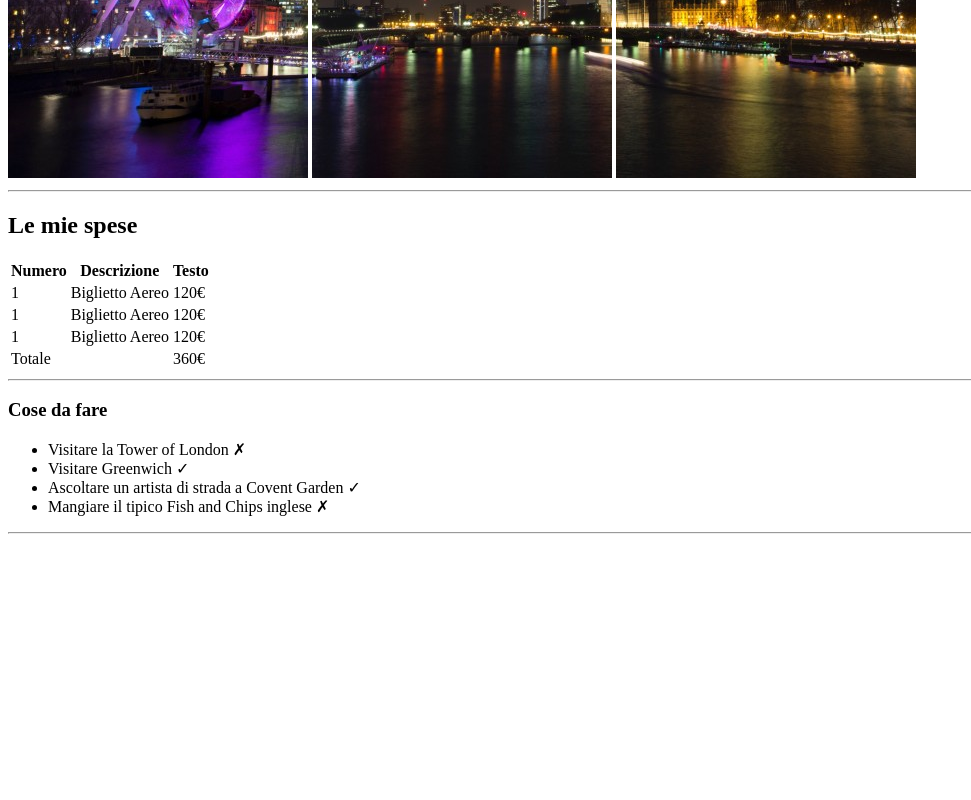
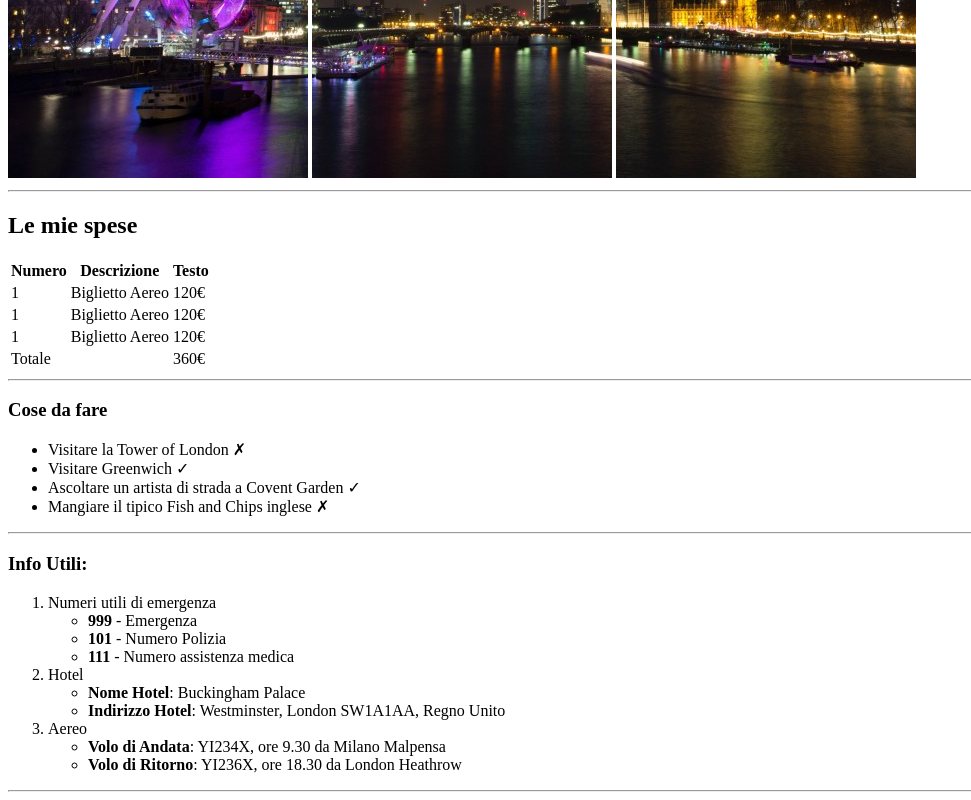
Before and after one commit to Flek8/html-london-trip, a plain HTML site: page index.html in a window 1280 px wide. Shown: the part 502-1302 px from the top of the page, without its empty margins (0-971 px from the left). Before the commit the page ends 1044 px from the top, so only its background shows below. Drawn offline with Linux system fonts and the light colour scheme.

Commit message:
Finita parte centrale

```diff
--- a/index.html
+++ b/index.html
@@ -47,7 +47,7 @@
             </table>
         </section>
         <hr>
-        <section>
+        <section> <!--Inizio Sezione "cose da fare"-->
             <h3>Cose da fare</h3>
             <ul>
                 <li>Visitare la Tower of London &#10007;</li>
@@ -55,13 +55,42 @@
                 <li>Ascoltare un artista di strada a Covent Garden &#10003;</li>
                 <li>Mangiare il tipico Fish and Chips inglese &#10007;</li>
             </ul>
-        </section>
+        </section> <!--Fine Sezione "cose da fare"-->
         <hr>
-        <section>
+        <section> <!--Inizio Info Utili-->
+            <h3>Info Utili:</h3>
+            <ol>
+                <li> <!--NUmeri Emergenza-->
+                    Numeri utili di emergenza
+                        <ul>
+                            <li><strong>999</strong> - Emergenza</li>
+                            <li><strong>101</strong> - Numero Polizia</li>
+                            <li><strong>111</strong> - Numero assistenza medica</li>
+                        </ul>
+                </li>
 
-        </section>
+                <li> <!--Info Hotel-->
+                    Hotel
+                        <ul>
+                            <li><strong>Nome Hotel</strong>: Buckingham Palace</li>
+                            <li><strong>Indirizzo Hotel</strong>: Westminster, London SW1A1AA, Regno Unito</li>
+                        </ul>
+                </li>
+
+                <li><!--Info Aereo-->
+                    Aereo
+                        <ul>
+                            <li><strong>Volo di Andata</strong>: YI234X, ore 9.30 da Milano Malpensa</li>
+                            <li><strong>Volo di Ritorno</strong>: YI236X, ore 18.30 da London Heathrow</li>
+                        </ul>
+                </li>
+            </ol>
+        </section> <!--Fine Info Utili-->
     </main>
+    <hr>
 
-    <footer></footer>
+    <footer>
+
+    </footer>
 </body>
 </html>
```
